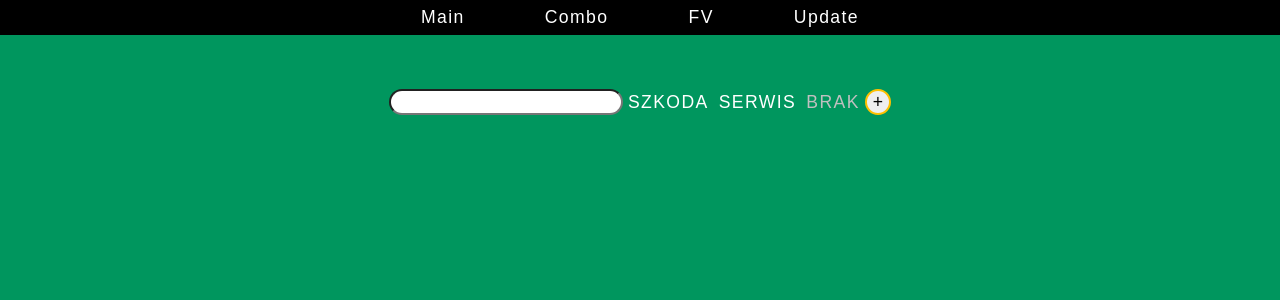
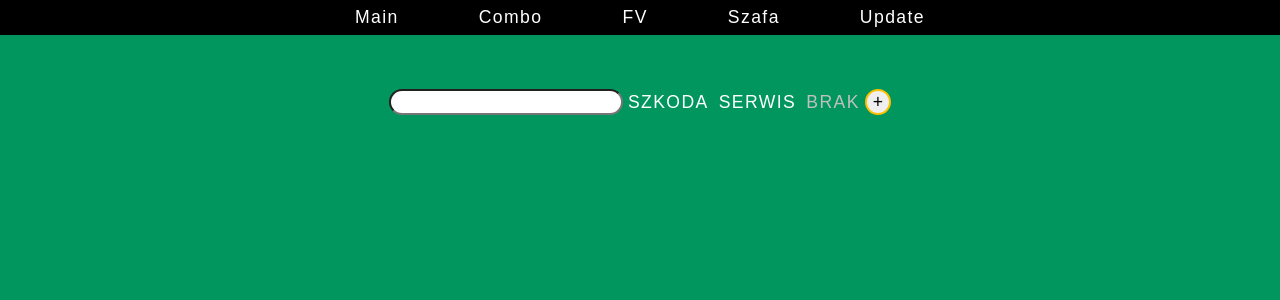
Before and after one commit to KubaTuta/Invoices, a React (Create React App) app: page / in a window 1280 px wide. Shown: the top 300 px of the page. Built offline with nearby package versions, Linux system fonts and the light colour scheme; a web font is replaced by a local one.

Commit message:
new component

```diff
--- a/src/App.js
+++ b/src/App.js
@@ -5,6 +5,7 @@ import { Bar, LinkDiv, StyledNavLink } from "./styles";
 import WordDistributor from "./features/WordDistributor";
 import Invoices from "./features/Invoices";
 import { useState } from "react";
+import KeyRack from "./features/KeyRack";
 
 function App() {
   const [plates, setPlates] = useState([""]);
@@ -31,6 +32,11 @@ function App() {
             FV
           </StyledNavLink>
         </LinkDiv>
+           <LinkDiv>
+          <StyledNavLink to="/keyRack" onClick={() => cleaningHandler("/keyRack")}>
+            Szafa
+          </StyledNavLink>
+        </LinkDiv>
         <LinkDiv>
           <StyledNavLink to="/update" onClick={() => cleaningHandler("/update")}>
             Update
@@ -42,6 +48,7 @@ function App() {
         <Route path="*" element={<Main plates={plates} setPlates={setPlates} />} />
         <Route path="/wordDistributor" element={<WordDistributor plates={plates} setPlates={setPlates} />} />
         <Route path="/fv" element={<Invoices />} />
+        <Route path="/keyRack" element={<KeyRack />} />
         <Route path="/update" element={<Update />} />
       </Routes>
     </>
```
